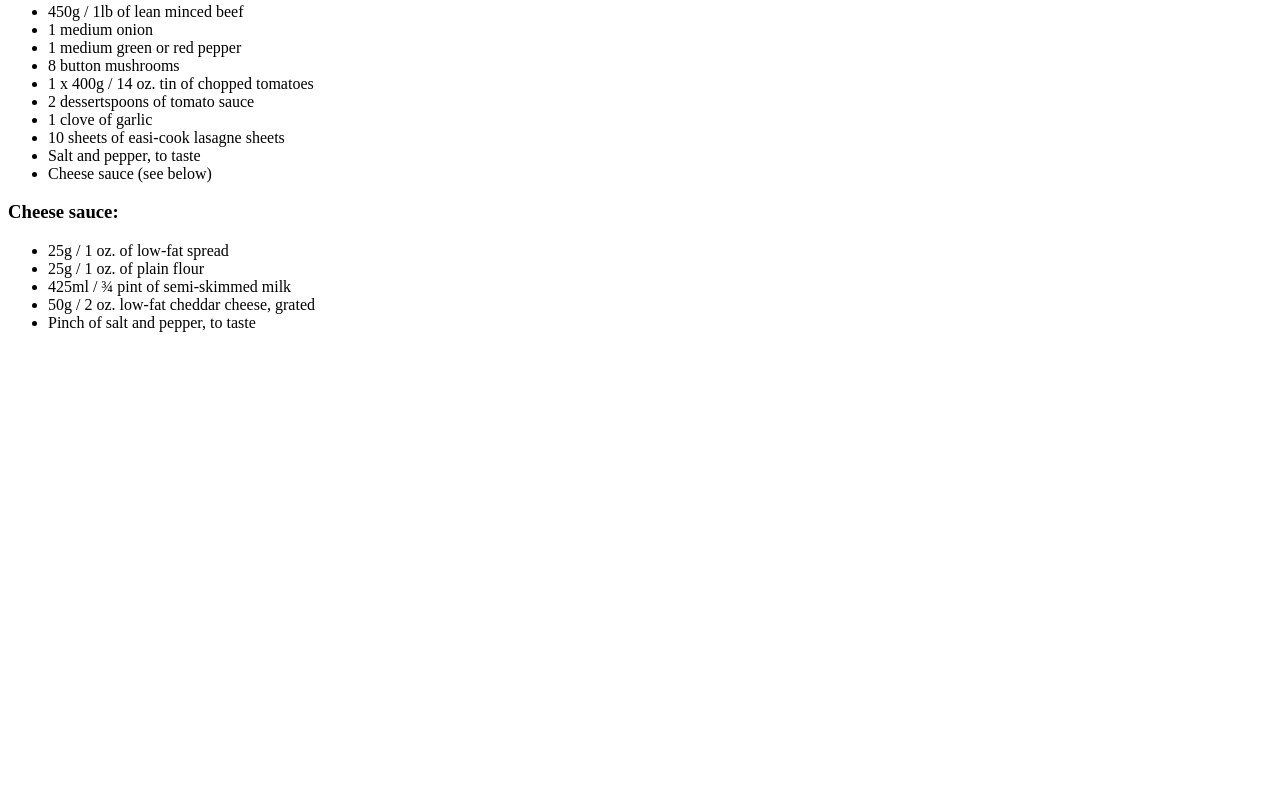
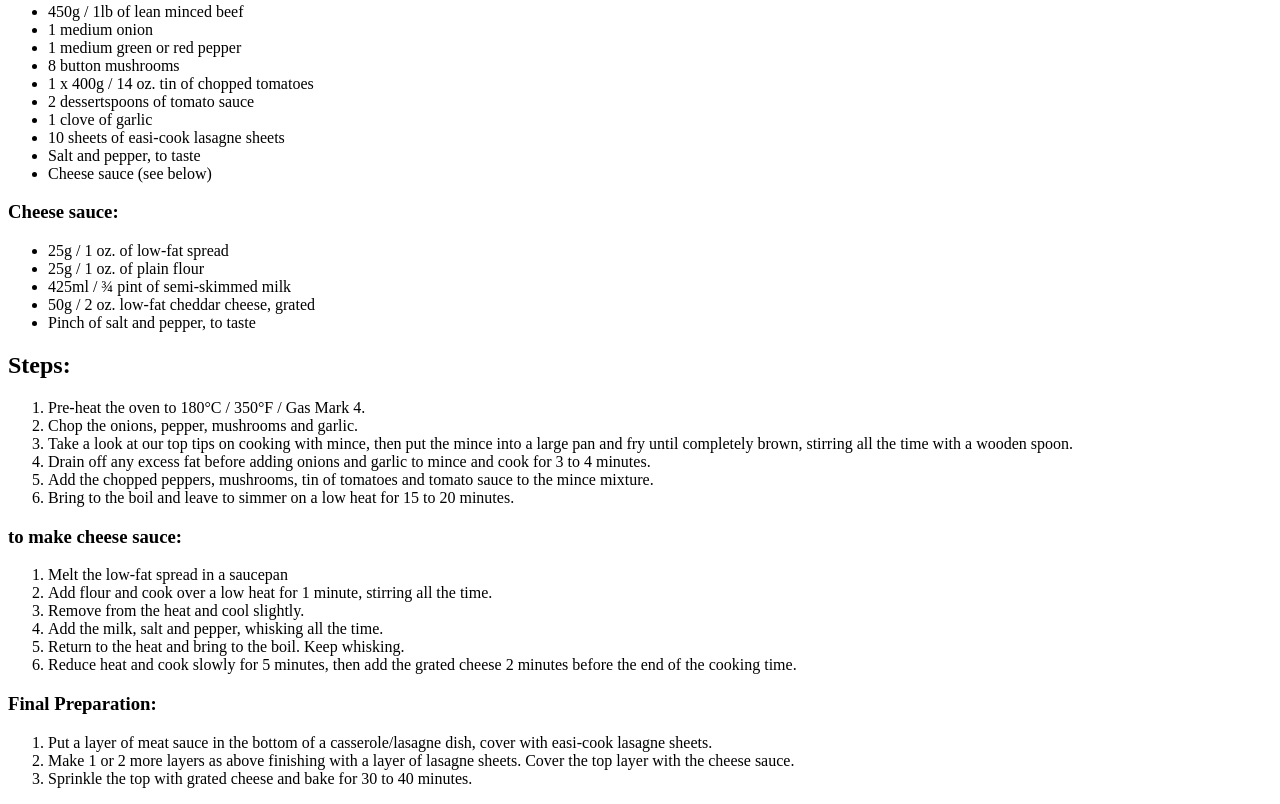
Before and after one commit to paradox-blaze/odin-recipes, a plain HTML site: page recipes/lasagna.html in a window 1280 px wide. Shown: the part 716-1520 px from the top of the page. Before the commit the page ends 1064 px from the top, so only its background shows below. Drawn offline with Linux system fonts and the light colour scheme.

Commit message:
added steps for "lasagna"

```diff
--- a/recipes/lasagna.html
+++ b/recipes/lasagna.html
@@ -13,7 +13,7 @@
     <p>A rich and <em>creamy</em> whole-wheat pasta dish filled layer by layer with refreshingly fresh onions and garlic
     </p>
     <p>lathered in a succulent sauce and topped with imported, <strong>premium</strong> quality mozzarella.</p>
-    <h2>Ingredients:</h3>
+    <h2>Ingredients:</h2>
         <ul>
 
             <li>450g / 1lb of lean minced beef</li>
@@ -35,9 +35,31 @@
             <li>425ml / ¾ pint of semi-skimmed milk</li>
             <li>50g / 2 oz. low-fat cheddar cheese, grated</li>
             <li>Pinch of salt and pepper, to taste</li>
-
-
         </ul>
+        <h2>Steps:</h2>
+            <ol>
+                <li>Pre-heat the oven to 180°C / 350°F / Gas Mark 4.</li>
+                <li>Chop the onions, pepper, mushrooms and garlic.</li>
+                <li>Take a look at our top tips on cooking with mince, then put the mince into a large pan and fry until completely brown, stirring all the time with a wooden spoon.</li>
+                <li>Drain off any excess fat before adding onions and garlic to mince and cook for 3 to 4 minutes.</li>
+                <li>Add the chopped peppers, mushrooms, tin of tomatoes and tomato sauce to the mince mixture.</li>
+                <li>Bring to the boil and leave to simmer on a low heat for 15 to 20 minutes.</li>
+            </ol>
+            <h3>to make cheese sauce:</h3>
+            <ol>
+            <li>Melt the low-fat spread in a saucepan</li>
+            <li>Add flour and cook over a low heat for 1 minute, stirring all the time.</li>
+            <li>Remove from the heat and cool slightly.</li>
+            <li>Add the milk, salt and pepper, whisking all the time.</li>
+            <li>Return to the heat and bring to the boil. Keep whisking.</li>
+            <li>Reduce heat and cook slowly for 5 minutes, then add the grated cheese 2 minutes before the end of the cooking time.</li>
+            </ol>
+           <h3>Final Preparation:</h3>
+           <ol>
+            <li>Put a layer of meat sauce in the bottom of a casserole/lasagne dish, cover with easi-cook lasagne sheets.</li>
+            <li>Make 1 or 2 more layers as above finishing with a layer of lasagne sheets. Cover the top layer with the cheese sauce.</li>
+            <li>Sprinkle the top with grated cheese and bake for 30 to 40 minutes.</li>
+           </ol>
 </body>
 
 </html>
```
